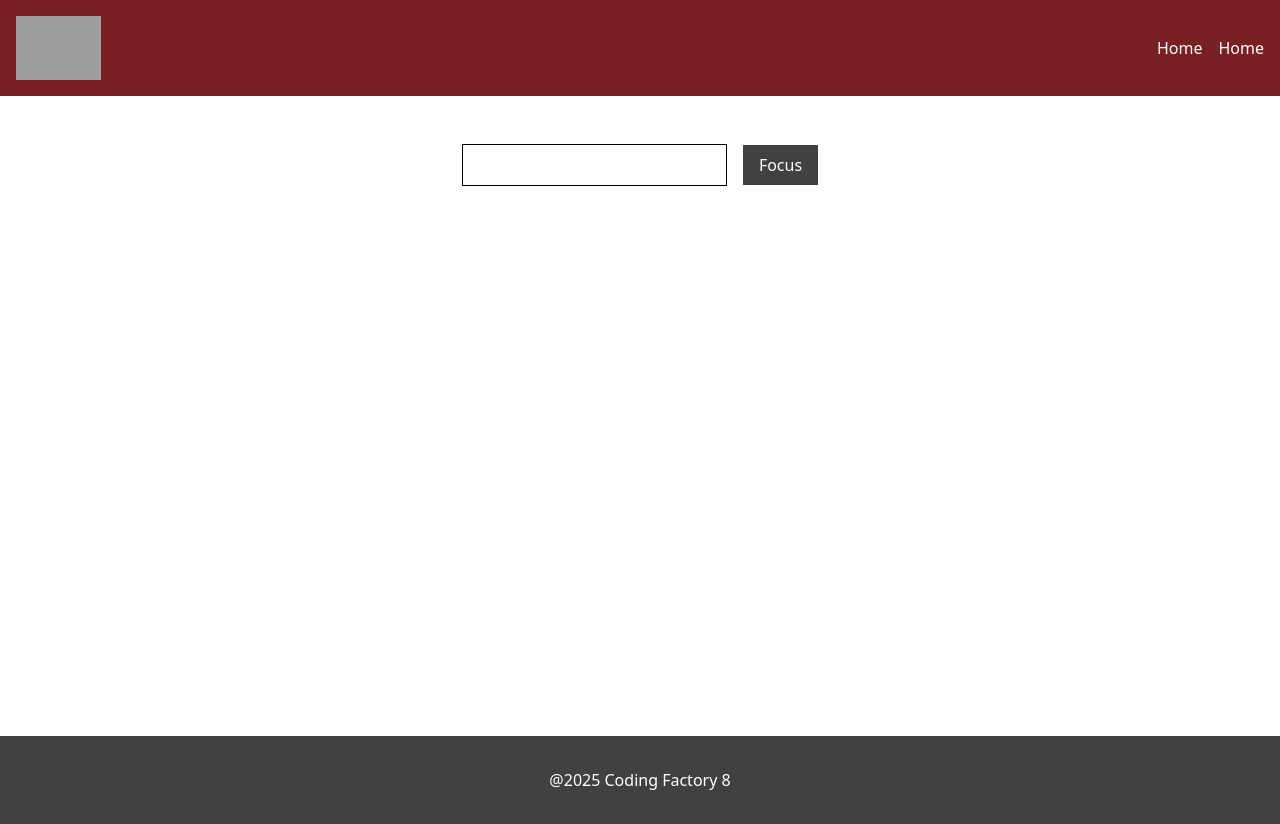
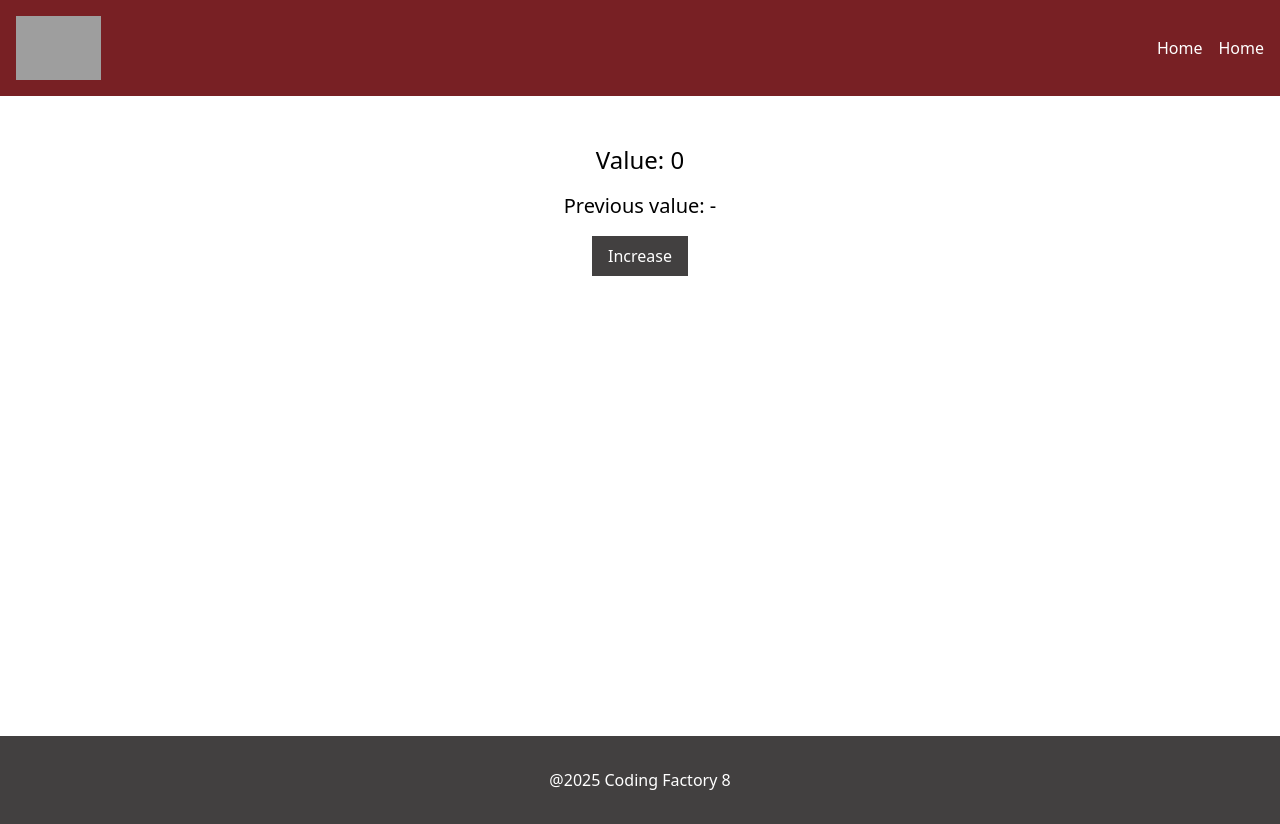
Before and after one commit to dimell94/cf8-react-intro, a React app: page / in a window 1280 px wide. Built offline with nearby package versions, Linux system fonts and the light colour scheme; grey boxes are pictures that could not be loaded; the HTML template or start-up script is replaced by a standard one.

Commit message:
feat: add prev value component using ref

```diff
--- a/src/App.tsx
+++ b/src/App.tsx
@@ -16,7 +16,8 @@
 // import {useEffect} from "react";
 // import Timer from "./components/Timer.tsx";
 // import WindowSize from "./components/WindowSize.tsx";
-import FocusInput from "./components/FocusInput.tsx";
+// import FocusInput from "./components/FocusInput.tsx";
+import PreviousValue from "./components/PreviousValue.tsx";
 // import {useEffect} from "react";
 // import NameChanger from "./components/NameChanger.tsx";
 // import FunctionalComponentWithState from "./components/FunctionalComponentWithState.tsx";
@@ -79,7 +80,8 @@
                  {/*<NameChangerWithEffect />*/}
                  {/*<Timer />*/}
                  {/*<WindowSize />*/}
-                 <FocusInput />
+                 {/*<FocusInput />*/}
+                 <PreviousValue />
 
              </Layout>
 
--- /dev/null
+++ b/src/components/PreviousValue.tsx
@@ -0,0 +1,25 @@
+import CounterButton from "./CounterButton.tsx";
+import {useEffect, useRef, useState} from "react";
+
+const PreviousValue = () => {
+   const [count, setCount] = useState(0);
+   const prevCountRef = useRef<number | null>(null);
+
+   useEffect(() => {
+       prevCountRef.current = count;
+
+   },[count])
+
+    return (
+        <>
+
+            <div className="text-center pt-12">
+                <h1 className="text-2xl mb-4">Value: {count} </h1>
+                <h2 className="text-xl mb-4">Previous value: {prevCountRef.current ?? "-"}</h2>
+                <CounterButton onClick={() => setCount(prev => prev + 1)} label="Increase" addClasses="bg-cf-dark-gray" />
+            </div>
+        </>
+    )
+}
+
+export default PreviousValue;
```
